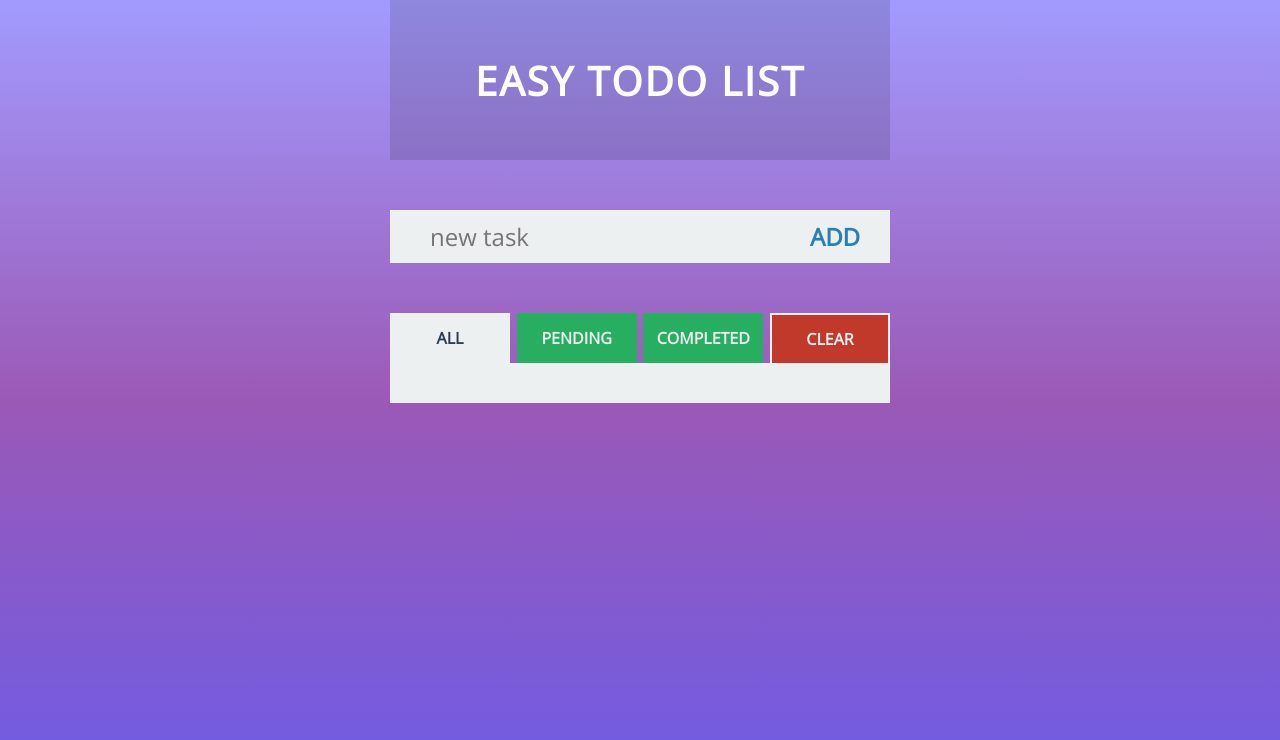
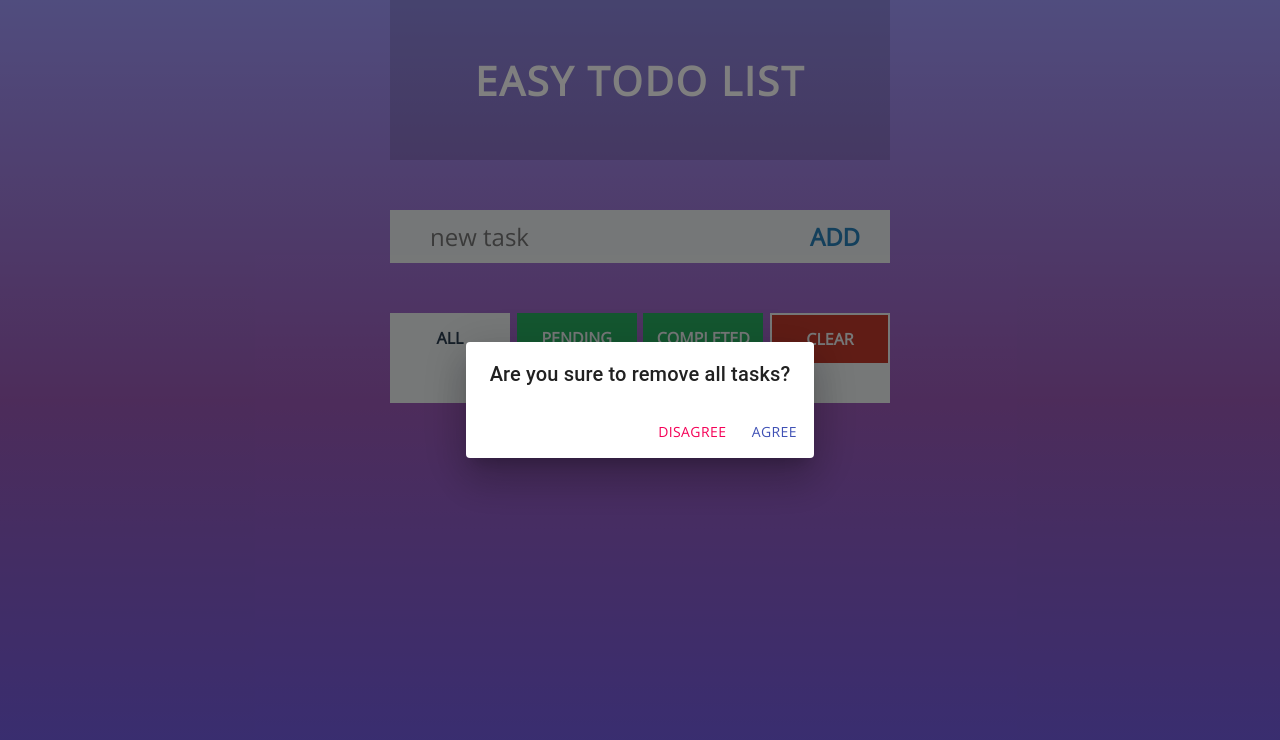
Before and after one commit to buiducnhat/todo-list, a React (Create React App) app: page / in a window 1280 px wide. Both pictures are taken after a click on the button "CLEAR". Shown: the top 740 px of the page. Built offline with nearby package versions, Linux system fonts and the light colour scheme.

Commit message:
add alert when click on button clear

```diff
--- a/package.json
+++ b/package.json
@@ -1,12 +1,15 @@
 {
   "name": "todo-list",
   "version": "0.1.0",
+  "homepage": "http://gerpann.github.io/todo-list",
   "private": true,
   "dependencies": {
+    "@material-ui/core": "^4.11.2",
     "@reduxjs/toolkit": "^1.5.0",
     "@testing-library/jest-dom": "^5.11.6",
     "@testing-library/react": "^11.2.2",
     "@testing-library/user-event": "^12.6.0",
+    "gh-pages": "^3.1.0",
     "node-sass": "^5.0.0",
     "prop-types": "^15.7.2",
     "react": "^17.0.1",
@@ -17,6 +20,8 @@
     "web-vitals": "^0.2.4"
   },
   "scripts": {
+    "predeploy": "npm run build",
+    "deploy": "gh-pages -d build",
     "start": "react-scripts start",
     "build": "react-scripts build",
     "test": "react-scripts test",
--- a/src/App.jsx
+++ b/src/App.jsx
@@ -1,5 +1,6 @@
 import React, {useState, useEffect, useRef} from 'react'
 import './App.css'
+import {Button, Dialog, DialogTitle, DialogActions} from '@material-ui/core'
 import TaskListComponent from './app/components/TaskListComponent'
 import {addTask, removeAllTasks} from './app/features/task/taskSlice'
 import {useDispatch} from 'react-redux'
@@ -9,6 +10,7 @@ const App = () => {
 
     const [taskInputText, setTaskInputText] = useState('')
     const [tasksListMode, setTasksListMode] = useState('ALL')
+    const [onTriggerClearBtn, setOnTriggerClearBtn] = useState(false)
 
     const addBtnRef = useRef(null)
     const taskInputRef = useRef(null)
@@ -47,6 +49,26 @@ const App = () => {
 
     return (
         <div className='container'>
+            <Dialog
+                aria-labelledby="Clear?"
+                open={onTriggerClearBtn}
+                onClose={() => {setOnTriggerClearBtn(false)}}
+                aria-describedby="alert-dialog-description"
+            >
+                <DialogTitle id="alert-dialog-title">{"Are you sure to remove all tasks?"}</DialogTitle>
+                <DialogActions>
+                    <Button onClick={() => {setOnTriggerClearBtn(false)}} color="secondary">
+                        Disagree
+                    </Button>
+                    <Button onClick={() => {
+                        dispatch(removeAllTasks())
+                        setOnTriggerClearBtn(false)
+                    }}
+                        color="primary" autoFocus>
+                        Agree
+                    </Button>
+                </DialogActions>
+            </Dialog >
             <div className='header'>
                 <h1 className='header-text'>EASY TODO LIST</h1>
             </div>
@@ -96,7 +118,7 @@ const App = () => {
 
                     <button
                         className='btn control-btn clear-btn'
-                        onClick={() => {dispatch(removeAllTasks())}}
+                        onClick={() => {setOnTriggerClearBtn(true)}}
                     >
                         CLEAR
                     </button>
--- a/src/app/components/TaskComponent.jsx
+++ b/src/app/components/TaskComponent.jsx
@@ -1,4 +1,5 @@
 import React, {useState, useEffect, useRef} from 'react'
+import {Button, Dialog, DialogTitle, DialogActions} from '@material-ui/core'
 import './TaskComponent.css'
 import {editTask, removeTask, toggleCompleteTask} from '../features/task/taskSlice'
 import {useDispatch, useSelector} from 'react-redux'
@@ -10,6 +11,7 @@ const TaskComponent = (props) => {
 
     const [isChecked, setIsChecked] = useState(false)
     const [isEditting, setIsEditting] = useState(false)
+    const [onTriggerClearBtn, setOnTriggerClearBtn] = useState(false)
     const [newTaskTitle, setNewTaskTitle] = useState(task.title)
 
     const editInputRef = useRef(null)
@@ -25,7 +27,7 @@ const TaskComponent = (props) => {
     }
 
     const onClickRemoveBtn = () => {
-        dispatch(removeTask({id: task.id}))
+        setOnTriggerClearBtn(true)
     }
 
     const onClickEditBtn = () => {
@@ -43,6 +45,26 @@ const TaskComponent = (props) => {
             className='task'
             style={isChecked ? {backgroundColor: '#bdc3c7', border: 'none'} : {}}
         >
+            <Dialog
+                aria-labelledby="Clear?"
+                open={onTriggerClearBtn}
+                onClose={() => {setOnTriggerClearBtn(false)}}
+                aria-describedby="alert-dialog-description"
+            >
+                <DialogTitle id="alert-dialog-title">{"Are you sure to remove this task"}</DialogTitle>
+                <DialogActions>
+                    <Button onClick={() => {setOnTriggerClearBtn(false)}} color="secondary">
+                        Disagree
+                    </Button>
+                    <Button onClick={() => {
+                        dispatch(removeTask({id: task.id}))
+                        setOnTriggerClearBtn(false)
+                    }}
+                        color="primary" autoFocus>
+                        Agree
+                    </Button>
+                </DialogActions>
+            </Dialog >
             <input
                 type='text'
                 className='task-text'
```
Also changed, not shown: 1 other file (tests, documents, lock files or other folders).
